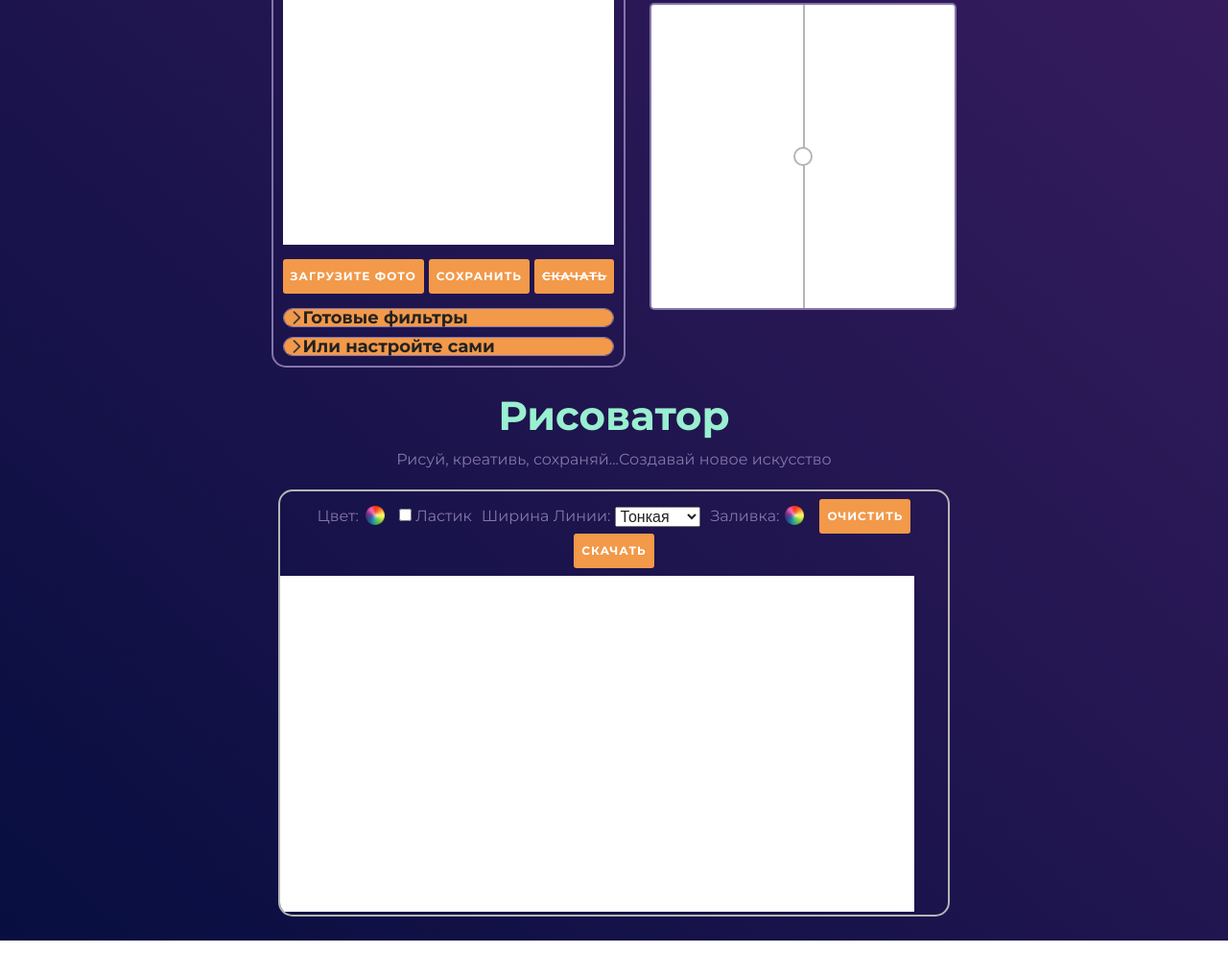
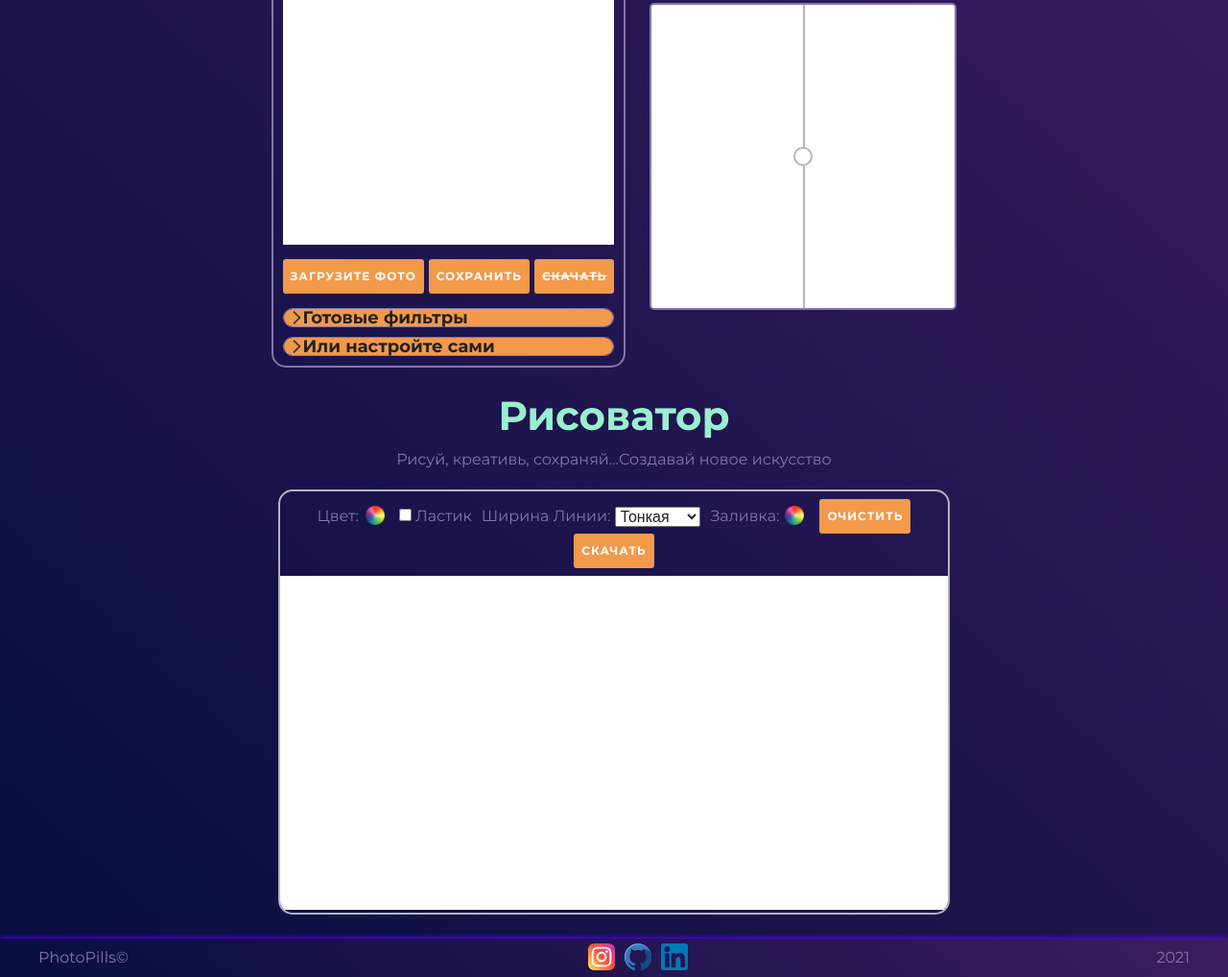
Before and after one commit to Nikitapil/PhotoPills, a website built with webpack: page src/index.html in a window 1280 px wide. Shown: the part 259-1277 px from the top of the page at 96% size. Before the commit the page ends 1239 px from the top, so only its background shows below. Built offline with nearby package versions, Linux system fonts and the light colour scheme.

Commit message:
add footer and build project

```diff
--- a/src/index.html
+++ b/src/index.html
@@ -219,7 +219,17 @@
             </div>
         </section>
     </main>
-    <footer></footer>
+    <footer class="footer">
+        <div class="container footer__container">
+            <p>PhotoPills&copy;</p>
+            <div class="footer__social">
+                <a href="https://www.instagram.com/" target="_blank" class="footer__social-item footer__instagram"></a>
+                <a href="https://github.com/Nikitapil" target="_blank" class="footer__github footer__social-item"></a>
+                <a href="https://linkedin.com" target="_blank" class="footer__linkedin footer__social-item"></a>
+            </div>
+            <p class="footer__year">2021</p>
+        </div>
+    </footer>
 </body>
 
 </html>
--- a/src/js/index.js
+++ b/src/js/index.js
@@ -133,7 +133,9 @@ const paintColor = document.querySelector('.paint__color')
 const paintEraiser = document.querySelector('.paint__eraiser')
 paintDownload.href = paintCavas.toDataURL();
 let isDrawing = false;
-paintCavas.width = paintBody.offsetWidth;
+window.onload = function () {
+  paintCavas.width = paintBody.offsetWidth;
+}
 paintBody.addEventListener("click", (e) => {
   if (e.target.closest(".paint__clear")) {
     paintCtx.clearRect(0, 0, paintCavas.width, paintCavas.height);
--- a/src/style/style.scss
+++ b/src/style/style.scss
@@ -466,7 +466,8 @@ body {
     }
   }
 }
-.paint__color, .paint__fill {
+.paint__color,
+.paint__fill {
   /* display: none; */
   visibility: hidden;
   width: 0;
@@ -487,3 +488,40 @@ body {
 .paint__width {
   margin-right: 10px;
 }
+
+.footer {
+  min-height: 40px;
+  background: linear-gradient(222.26deg, #3b1d60 1.22%, #040d3e 106.28%);
+  display: flex;
+  justify-content: space-between;
+  align-items: center;
+  box-shadow: 0px -1px 5px rgb(90, 1, 255);
+}
+.footer__container {
+  width: 100%;
+  display: flex;
+  justify-content: space-between;
+  align-items: center;
+  color: #8476aa;
+}
+.footer__social {
+  display: flex;
+}
+.footer__social-item {
+  width: 28px;
+  height: 30px;
+  display: block;
+  margin-right: 10px;
+}
+.footer__instagram {
+  background: url(../img/instagramicon.svg) no-repeat;
+  background-size: contain;
+}
+.footer__github {
+  background: url(../img/github.svg) no-repeat;
+  background-size: contain;
+}
+.footer__linkedin {
+  background: url(../img/linkedin.svg) no-repeat;
+  background-size: contain;
+}
```
Also changed, not shown: dist/favicon.png (added), dist/img/DogPic.jpg (added), dist/img/arrow-down.svg (added), dist/img/colorInput.png (added), dist/img/github.svg (added), dist/img/instagramicon.svg (added), dist/img/linkedin.svg (added), dist/index.html (added), dist/js/main.bundle.js (added), dist/style/main.css (added), src/img/github.svg (added), src/img/instagramicon.svg (added), src/img/linkedin.svg (added), 2 other files.
